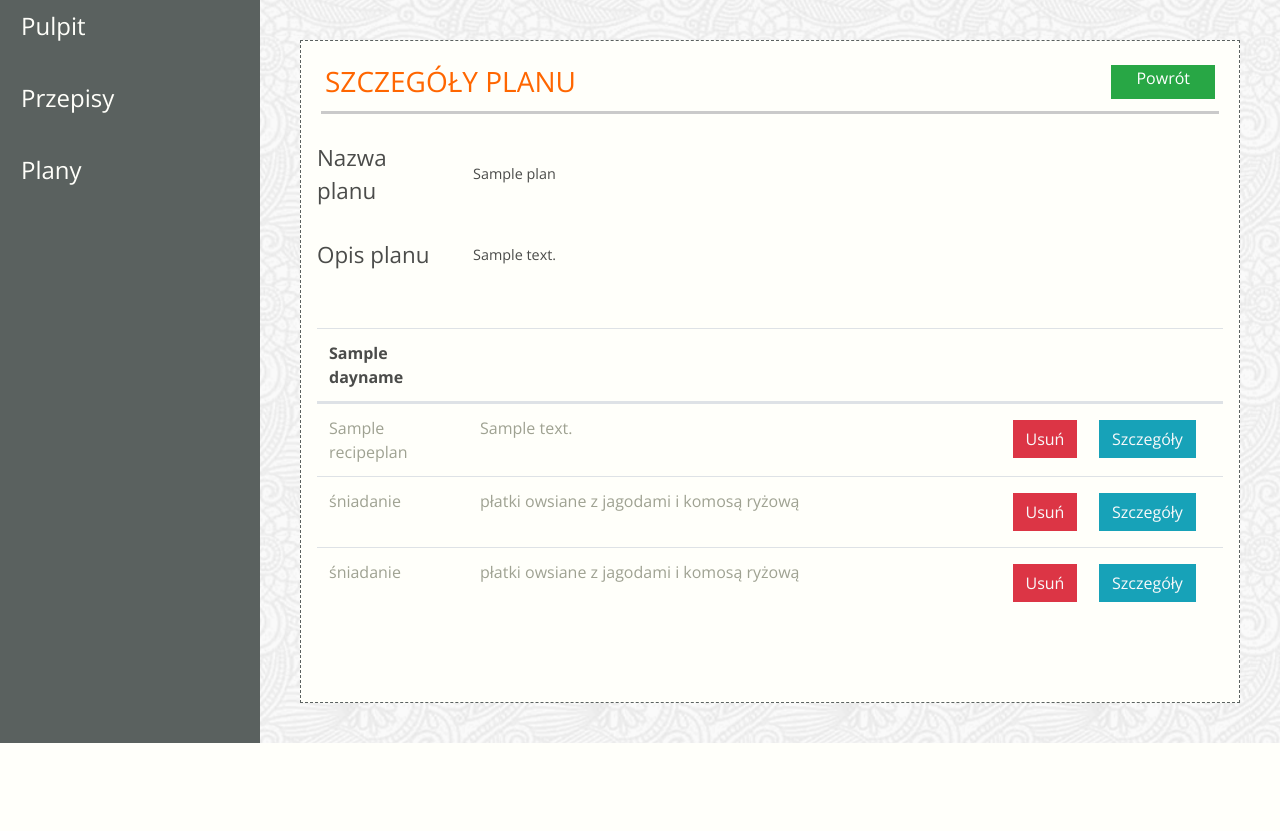
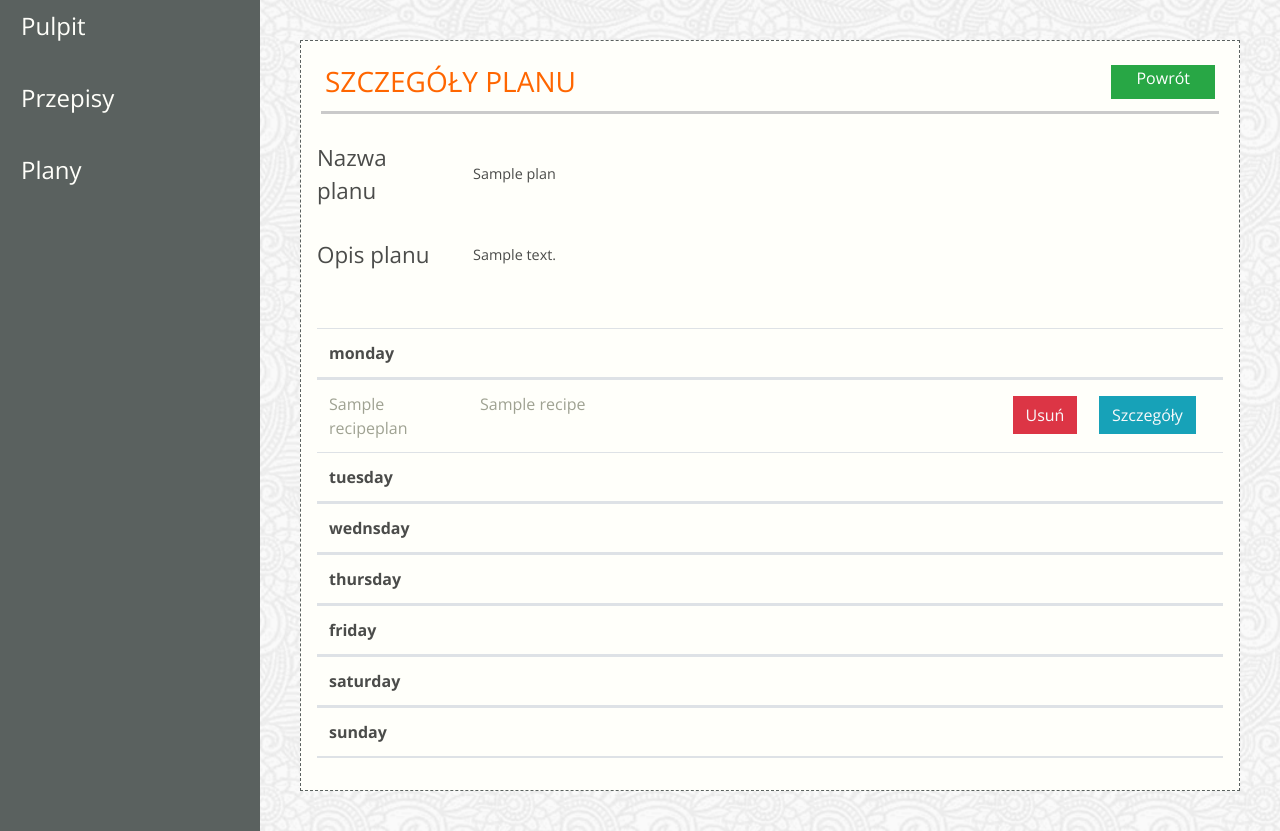
Before and after one commit to Karol204/StayFit, a Django app: page /plan/1/ in a window 1280 px wide. Shown: the part 84-915 px from the top of the page. Before the commit the page ends 827 px from the top, so only its background shows below. Run offline with Django 3.2, Linux system fonts and the light colour scheme; tables that the repository leaves empty hold one stand-in row (values such as "Sample post"); some libraries are stand-ins or nearby versions; some web fonts are replaced.

Commit message:
7.1 Plan page and listing

```diff
--- a/pages/views.py
+++ b/pages/views.py
@@ -146,9 +146,19 @@ class PlanDetails(View):
     def get(self, request, id):
         plan = Plan.objects.get(pk=id)
         all_recipe = RecipePlan.objects.filter(plan=plan)
+        monday = RecipePlan.objects.filter(plan=plan, day_name=1)
+        tuesday = RecipePlan.objects.filter(plan=plan, day_name=2)
+        wednsday = RecipePlan.objects.filter(plan=plan, day_name=3)
+        thursday = RecipePlan.objects.filter(plan=plan, day_name=4)
+        friday = RecipePlan.objects.filter(plan=plan, day_name=5)
+        saturday = RecipePlan.objects.filter(plan=plan, day_name=6)
+        sunday = RecipePlan.objects.filter(plan=plan, day_name=7)
+        days = [['monday', monday], ['tuesday', tuesday], ['wednsday', wednsday], ['thursday', thursday], ['friday', friday],
+                ['saturday', saturday], ['sunday', sunday]]
         ctx = {
             'plan': plan,
-            'all_recipe': all_recipe
+            'all_recipe': all_recipe,
+            'days': days
         }
         return render(request, 'app-details-schedules.html', ctx)
 
--- a/templates/app-details-schedules.html
+++ b/templates/app-details-schedules.html
@@ -33,54 +33,64 @@
                 </div>
             </div>
         </div>
-{% for day in all_recipe %}
+
         <table class="table">
+
+        {% for day in days %}
 
             <thead>
             <tr class="d-flex">
-                <th class="col-2">{{ day.day_name }}</th>
+                <th class="col-2">{{ day.0 }}</th>
                 <th class="col-7"></th>
                 <th class="col-1"></th>
                 <th class="col-2"></th>
             </tr>
             </thead>
             <tbody class="text-color-lighter">
+            {% for meal in day.1 %}
             <tr class="d-flex">
-                <td class="col-2">{{ day.meal_name }}</td>
-                <td class="col-7">{{ day.recipe.description}}</td>
+                <td class="col-2">{{ meal.meal_name }}</td>
+                <td class="col-7">{{ meal.recipe }}</td>
                 <td class="col-1 center">
                     <a href="#" class="btn btn-danger rounded-0 text-light m-1">Usuń</a>
                 </td>
                 <td class="col-2 center">
-                    <a href="app-details-schedules.html"
+                    <a href="/recipe/{{ meal.recipe.id }}"
                        class="btn btn-info rounded-0 text-light m-1">Szczegóły</a>
                 </td>
             </tr>
-            <tr class="d-flex">
-                <td class="col-2">śniadanie</td>
-                <td class="col-7">płatki owsiane z jagodami i komosą ryżową</td>
-                <td class="col-1 center">
-                    <a href="#" class="btn btn-danger rounded-0 text-light m-1">Usuń</a>
-                </td>
-                <td class="col-2 center">
-                    <a href="app-details-schedules.html"
-                       class="btn btn-info rounded-0 text-light m-1">Szczegóły</a>
-                </td>
-            </tr>
-            <tr class="d-flex">
-                <td class="col-2">śniadanie</td>
-                <td class="col-7">płatki owsiane z jagodami i komosą ryżową</td>
-                <td class="col-1 center">
-                    <a href="#" class="btn btn-danger rounded-0 text-light m-1">Usuń</a>
-                </td>
-                <td class="col-2 center">
-                    <a href="app-details-schedules.html"
-                       class="btn btn-info rounded-0 text-light m-1">Szczegóły</a>
-                </td>
-            </tr>
+            {% endfor %}
+
             </tbody>
+
+            {% endfor %}
+
+
+{#        <thead>#}
+{#            <tr class="d-flex">#}
+{#                <th class="col-2">Tuesday</th>#}
+{#                <th class="col-7"></th>#}
+{#                <th class="col-1"></th>#}
+{#                <th class="col-2"></th>#}
+{#            </tr>#}
+{#            </thead>#}
+{#            <tbody class="text-color-lighter">#}
+{#            {% for meal in tuesday %}#}
+{#            <tr class="d-flex">#}
+{#                <td class="col-2">{{ meal.meal_name }}</td>#}
+{#                <td class="col-7">{{ meal.recipe }}</td>#}
+{#                <td class="col-1 center">#}
+{#                    <a href="#" class="btn btn-danger rounded-0 text-light m-1">Usuń</a>#}
+{#                </td>#}
+{#                <td class="col-2 center">#}
+{#                    <a href="/recipe/{{ meal.recipe.id }}"#}
+{#                       class="btn btn-info rounded-0 text-light m-1">Szczegóły</a>#}
+{#                </td>#}
+{#            </tr>#}
+{#            {% endfor %}#}
+{##}
+{#            </tbody>#}
         </table>
-{% endfor %}
 
 
     </div>
--- a/templates/app-recipes.html
+++ b/templates/app-recipes.html
@@ -34,7 +34,7 @@
                    class="btn btn-danger rounded-0 text-light m-1">Usuń</a>
                 <a href="/recipe/{{ recipe.id }}"
                    class="btn btn-info rounded-0 text-light m-1">Szczegóły</a>
-                <a href="/app-edit-recipe.html"
+                <a href="/edit/recipe/{{ recipe.id }}"
                    class="btn btn-warning rounded-0 text-light m-1">Edytuj</a>
             </td>
         </tr>
```
